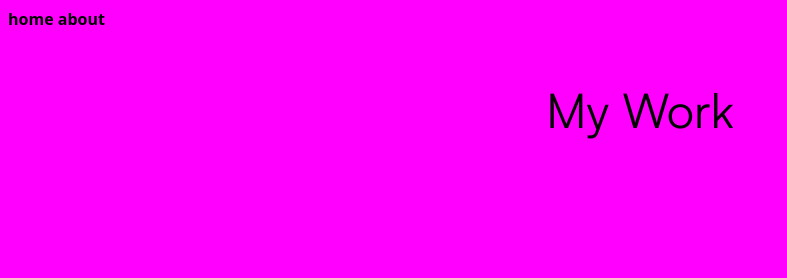
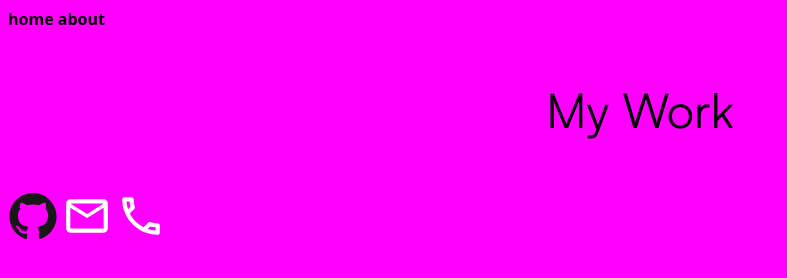
Before and after one commit to maqboolwebdev-stack/Homepage, a plain HTML site: page index.html in a window 1280 px wide. Shown: the whole page, without its empty margins (0-787 px from the left). Drawn offline with Linux system fonts and the light colour scheme; a web font is replaced by a local one.

Commit message:
Add project icons

```diff
--- a/index.html
+++ b/index.html
@@ -15,5 +15,9 @@
   <body>
     home about
     <p>My Work</p>
+    <img src="assets/icons/github.svg" alt="Github icon">
+    <img src="assets/icons/mail.svg" alt="">
+    <img src="assets/icons/phone.svg" alt="">
+
   </body>
 </html>
--- a/style.css
+++ b/style.css
@@ -26,3 +26,7 @@ p {
     font-size: 3rem;
     text-align: center;
 }
+
+img {
+    height: 50px;
+}
```
Also changed, not shown: assets/icons/external-link.svg (added), assets/icons/github.svg (added), assets/icons/linkden.svg (added), assets/icons/mail.svg (added), assets/icons/phone.svg (added), assets/icons/x.svg (added).
